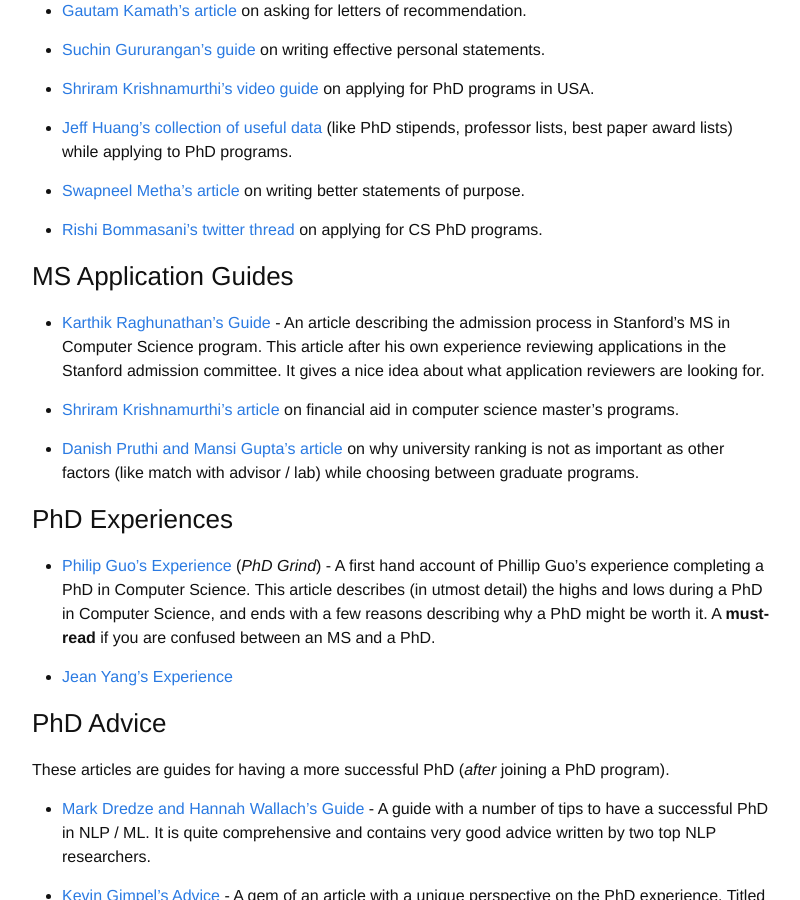
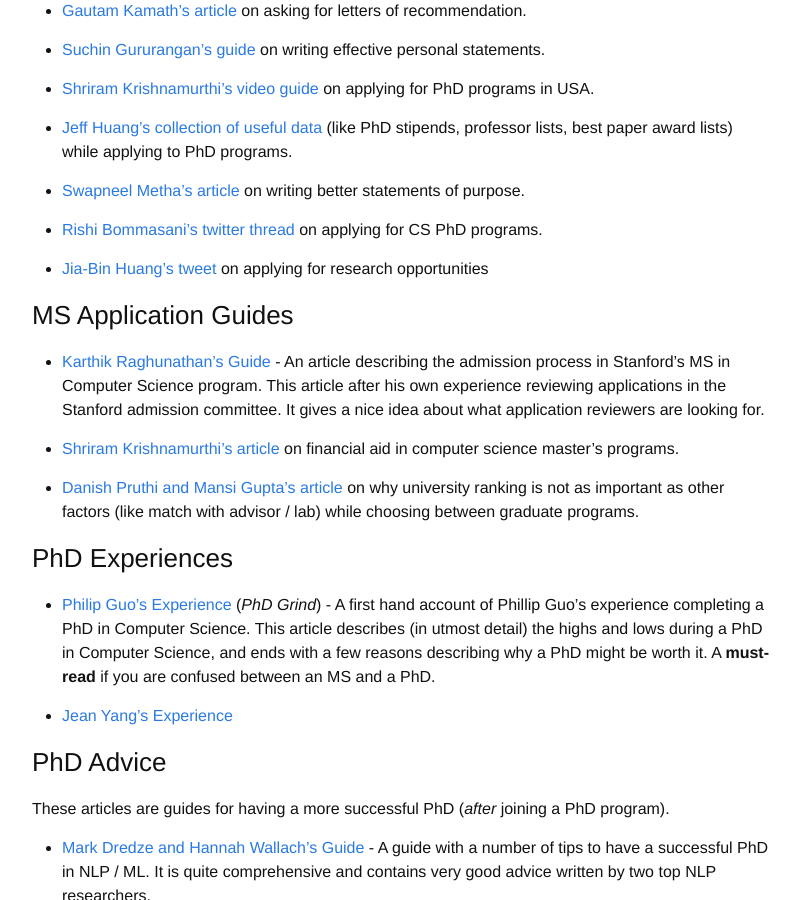
Before and after one commit to martiansideofthemoon/martiansideofthemoon.github.io, a Jekyll site: the page built from _posts/2018-05-30-grad-resources.markdown, in a window 1280 px wide and 900 px high, scrolled down 2439 px. Shown: the whole window, without its empty margins (238-1038 px from the left). Built offline with Jekyll 4.4.1, drawn with Linux system fonts in a browser that asks for light colours; comment, search, counter and statistics services are not loaded.

Commit message:
Update 2018-05-30-grad-resources.markdown

```diff
--- a/_posts/2018-05-30-grad-resources.markdown
+++ b/_posts/2018-05-30-grad-resources.markdown
@@ -70,6 +70,8 @@ Most of this advice is **written by professors** or senior PhD students, and is
 
 * [Rishi Bommasani's twitter thread](https://twitter.com/RishiBommasani/status/1463289538881540098?t=EUYIF168_ZmkVlAbOzhMVw&s=19) on applying for CS PhD programs.
 
+* [Jia-Bin Huang's tweet](https://twitter.com/jbhuang0604/status/1627191986091438080?t=NWFFGCKBzFVpc7BnKQr50A&s=19) on applying for research opportunities
+
 ### MS Application Guides
 
 * [Karthik Raghunathan's Guide](https://cs.stanford.edu/people/rkarthik/DAGAP.pdf) - An article describing the admission process in Stanford's MS in Computer Science program. This article after his own experience reviewing applications in the Stanford admission committee. It gives a nice idea about what application reviewers are looking for.
```
